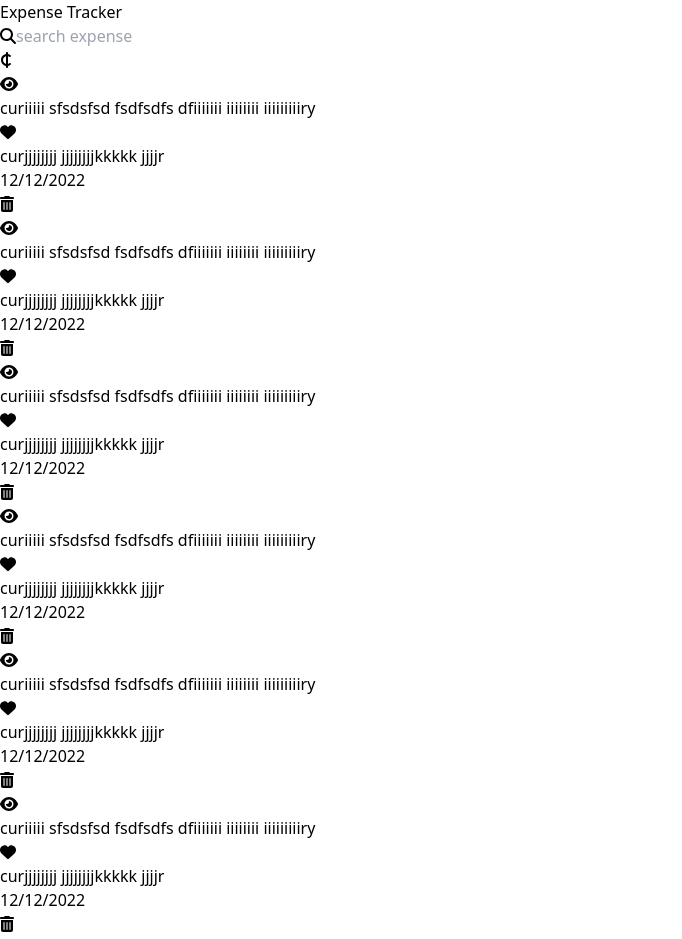
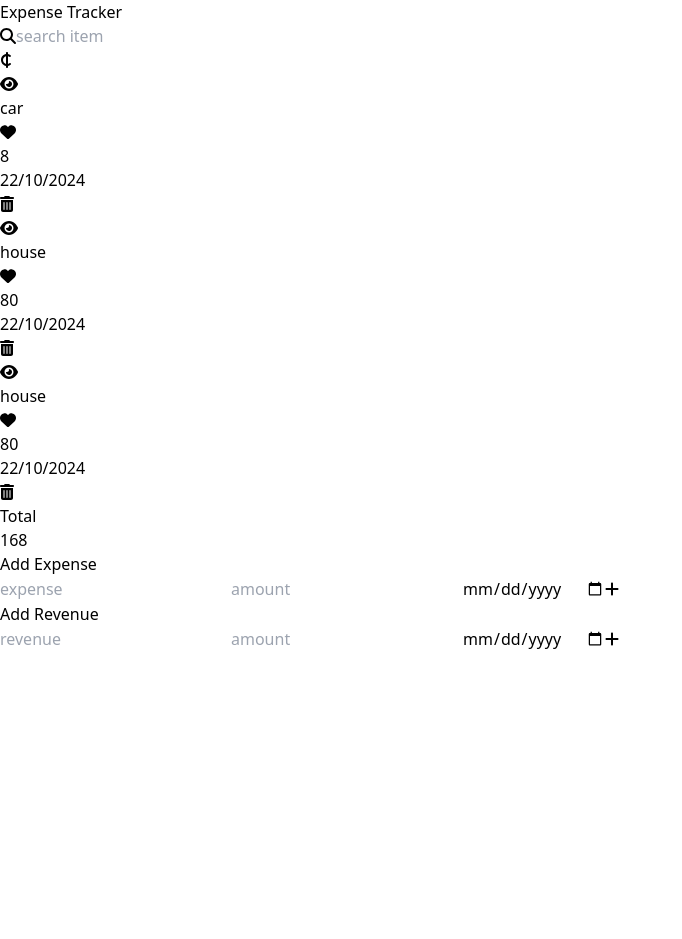
Before and after one commit to richardayikwei/expense-tracker, a React (Vite) app: page / in a window 1280 px wide. Shown: the top 939 px of the page, without its empty margins (0-682 px from the left). After the commit the page ends 800 px from the top, so only its background shows below. Built offline with nearby package versions, Linux system fonts and the light colour scheme.

Commit message:
interactivity of display

```diff
--- a/src/app/App.tsx
+++ b/src/app/App.tsx
@@ -1,9 +1,17 @@
 import { useState } from "react";
 import DisplayCard from "../components/DisplayCard";
 import InputCard from "../components/InputCard";
+import { useSelector } from "react-redux";
+import { selectExpenditure } from "../features/expense/expenditureSlice";
+import {
+  deleteExpenditure,
+  toggleHidden,
+  toggleLike,
+} from "../features/expense/expenditureSlice";
 
 function App() {
   const [count, setCount] = useState(0);
+  const expenditure = useSelector(selectExpenditure);
 
   return (
     <>
@@ -12,7 +20,12 @@ function App() {
       </header>
       <main>
         <div className="flex max-w-[72rem] justify-between mx-auto">
-          <DisplayCard />
+          <DisplayCard
+            tracked={expenditure}
+            actions={deleteExpenditure}
+            toggleLike={toggleLike}
+            toggleHidden={toggleHidden}
+          />
           <InputCard />
         </div>
       </main>
--- a/src/components/DisplayCard.tsx
+++ b/src/components/DisplayCard.tsx
@@ -1,11 +1,30 @@
 import { FontAwesomeIcon } from "@fortawesome/react-fontawesome";
 import { faMagnifyingGlass } from "@fortawesome/free-solid-svg-icons";
 import { faEye } from "@fortawesome/free-solid-svg-icons";
+import { faEyeSlash } from "@fortawesome/free-solid-svg-icons";
 import { faTrashCan } from "@fortawesome/free-solid-svg-icons";
 import { faHeart } from "@fortawesome/free-solid-svg-icons";
 import { faCediSign } from "@fortawesome/free-solid-svg-icons";
+import { faHeartCrack } from "@fortawesome/free-solid-svg-icons";
+import { useDispatch } from "react-redux";
+import { ActionCreatorWithPayload } from "@reduxjs/toolkit";
+import { State } from "../type/typeInterface";
 
-const DisplayCard = () => {
+type TrackedProps = {
+  tracked: State[];
+  actions: ActionCreatorWithPayload<number, "expenditure/deleteExpenditure">;
+  toggleLike: ActionCreatorWithPayload<number, "expenditure/toggleLike">;
+  toggleHidden: ActionCreatorWithPayload<number, "expenditure/toggleHidden">;
+};
+
+const DisplayCard = ({
+  tracked,
+  actions,
+  toggleLike,
+  toggleHidden,
+}: TrackedProps) => {
+  const dispatch = useDispatch();
+  const total = tracked.map((item) => item.amount).reduce((a, b) => a + b, 0);
   return (
     <div>
       <div className="border h-[40rem] w-[40rem] border-black mt-40 rounded-2xl bg-slate-300">
@@ -16,7 +35,7 @@ const DisplayCard = () => {
           />
           <input
             type="text"
-            placeholder="search expense"
+            placeholder="search item"
             className="border border-black mt-6 rounded-2xl h-10 placeholder:text-center"
           />
         </div>
@@ -28,118 +47,54 @@ const DisplayCard = () => {
           <FontAwesomeIcon icon={faCediSign} />
         </div>
         <div className="overflow-y-auto h-[28rem]">
-          <div className="md:grid md:grid-cols-9 mx-6">
-            <div>
-              <FontAwesomeIcon icon={faEye} />
-            </div>
-            <div className="col-span-2">
-              curiiiii sfsdsfsd fsdfsdfs dfiiiiiii iiiiiiii iiiiiiiiiry
-            </div>
-            <div className="">
-              <FontAwesomeIcon icon={faHeart} />
-            </div>
-            <div className="col-span-2">curjjjjjjjj jjjjjjjjkkkkk jjjjr</div>
-            <div className="col-span-2">12/12/2022</div>
-            <div>
-              <FontAwesomeIcon icon={faTrashCan} />
-            </div>
-          </div>
-          <div className="md:grid md:grid-cols-9 mx-6">
-            <div>
-              <FontAwesomeIcon icon={faEye} />
-            </div>
-            <div className="col-span-2">
-              curiiiii sfsdsfsd fsdfsdfs dfiiiiiii iiiiiiii iiiiiiiiiry
-            </div>
-            <div className="">
-              <FontAwesomeIcon icon={faHeart} />
-            </div>
-            <div className="col-span-2">curjjjjjjjj jjjjjjjjkkkkk jjjjr</div>
-            <div className="col-span-2">12/12/2022</div>
-            <div>
-              <FontAwesomeIcon icon={faTrashCan} />
-            </div>
-          </div>
-          <div className="md:grid md:grid-cols-9 mx-6">
-            <div>
-              <FontAwesomeIcon icon={faEye} />
-            </div>
-            <div className="col-span-2">
-              curiiiii sfsdsfsd fsdfsdfs dfiiiiiii iiiiiiii iiiiiiiiiry
-            </div>
-            <div className="">
-              <FontAwesomeIcon icon={faHeart} />
-            </div>
-            <div className="col-span-2">curjjjjjjjj jjjjjjjjkkkkk jjjjr</div>
-            <div className="col-span-2">12/12/2022</div>
-            <div>
-              <FontAwesomeIcon icon={faTrashCan} />
-            </div>
-          </div>
-          <div className="md:grid md:grid-cols-9 mx-6">
-            <div>
-              <FontAwesomeIcon icon={faEye} />
-            </div>
-            <div className="col-span-2">
-              curiiiii sfsdsfsd fsdfsdfs dfiiiiiii iiiiiiii iiiiiiiiiry
-            </div>
-            <div className="">
-              <FontAwesomeIcon icon={faHeart} />
-            </div>
-            <div className="col-span-2">curjjjjjjjj jjjjjjjjkkkkk jjjjr</div>
-            <div className="col-span-2">12/12/2022</div>
-            <div>
-              <FontAwesomeIcon icon={faTrashCan} />
-            </div>
-          </div>
-          <div className="md:grid md:grid-cols-9 mx-6">
-            <div>
-              <FontAwesomeIcon icon={faEye} />
-            </div>
-            <div className="col-span-2">
-              curiiiii sfsdsfsd fsdfsdfs dfiiiiiii iiiiiiii iiiiiiiiiry
-            </div>
-            <div className="">
-              <FontAwesomeIcon icon={faHeart} />
-            </div>
-            <div className="col-span-2">curjjjjjjjj jjjjjjjjkkkkk jjjjr</div>
-            <div className="col-span-2">12/12/2022</div>
-            <div>
-              <FontAwesomeIcon icon={faTrashCan} />
-            </div>
-          </div>
-          <div className="md:grid md:grid-cols-9 mx-6">
-            <div>
-              <FontAwesomeIcon icon={faEye} />
-            </div>
-            <div className="col-span-2">
-              curiiiii sfsdsfsd fsdfsdfs dfiiiiiii iiiiiiii iiiiiiiiiry
-            </div>
-            <div className="">
-              <FontAwesomeIcon icon={faHeart} />
-            </div>
-            <div className="col-span-2">curjjjjjjjj jjjjjjjjkkkkk jjjjr</div>
-            <div className="col-span-2">12/12/2022</div>
-            <div>
-              <FontAwesomeIcon icon={faTrashCan} />
-            </div>
-          </div>
-          <div className="md:grid md:grid-cols-9 mx-6">
-            <div>
-              <FontAwesomeIcon icon={faEye} />
-            </div>
-            <div className="col-span-2">
-              curiiiii sfsdsfsd fsdfsdfs dfiiiiiii iiiiiiii iiiiiiiiiry
-            </div>
-            <div className="">
-              <FontAwesomeIcon icon={faHeart} />
-            </div>
-            <div className="col-span-2">curjjjjjjjj jjjjjjjjkkkkk jjjjr</div>
-            <div className="col-span-2">12/12/2022</div>
-            <div>
-              <FontAwesomeIcon icon={faTrashCan} />
-            </div>
-          </div>
+          {tracked.map((item, idx) => {
+            let opacity, hideTitle, hideEyed, title;
+            item.hidden === true
+              ? ((hideTitle = "show"),
+                (hideEyed = faEyeSlash),
+                (title = "************"))
+              : ((hideTitle = "hide"), (hideEyed = faEye), (title = item.item));
+
+            let likeTitle, likeHeart;
+            item.liked === true
+              ? ((likeHeart = faHeart), (likeTitle = "Liked"))
+              : ((likeHeart = faHeartCrack), (likeTitle = "UnLiked"));
+            return (
+              <div
+                className="md:grid md:grid-cols-9 mx-6"
+                key={item.item + idx}
+              >
+                <button
+                  type="button"
+                  title={hideTitle}
+                  onClick={() => dispatch(toggleHidden(idx))}
+                >
+                  <FontAwesomeIcon icon={hideEyed} />
+                </button>
+                <div className="col-span-2">{title}</div>
+
+                <button
+                  type="button"
+                  title={likeTitle}
+                  onClick={() => dispatch(toggleLike(idx))}
+                >
+                  <FontAwesomeIcon icon={likeHeart} />
+                </button>
+
+                <div className="col-span-2">{item.amount}</div>
+                <div className="col-span-2">{item.date}</div>
+
+                <button
+                  className="w-5 h-5"
+                  title="delete"
+                  type="button"
+                  onClick={() => dispatch(actions(idx))}
+                >
+                  <FontAwesomeIcon icon={faTrashCan} />
+                </button>
+              </div>
+            );
+          })}
         </div>
 
         <div className="md:grid md:grid-cols-9 mx-6 bottom-20 left-32">
@@ -147,7 +102,7 @@ const DisplayCard = () => {
           <div>Total</div>
           <div></div>
           <div></div>
-          <div>80</div>
+          <div>{total}</div>
         </div>
       </div>
     </div>
--- a/src/features/expense/expenditureSlice.ts
+++ b/src/features/expense/expenditureSlice.ts
@@ -1,31 +1,40 @@
 import { createSlice } from "@reduxjs/toolkit";
 import { PayloadAction } from "@reduxjs/toolkit";
+import { RootState } from "../../app/store";
+import { State } from "../../type/typeInterface";
 
-interface ExpenseState {
-    expense: string;
-    amount: number;
-    date: string;
-}
+type RootExpenseState = State[];
 
-type RootExpenseState = ExpenseState[];
 
 const initialState: RootExpenseState = [
-    { expense: 'car', amount: 8, date: '22/10/2024' },
-    { expense: 'house', amount: 80, date: '22/10/2024' }
+    { item: 'car', amount: 8, date: '22/10/2024', liked: true, hidden: false },
+    { item: 'house', amount: 80, date: '22/10/2024', liked: true, hidden: false },
+    { item: 'house', amount: 80, date: '22/10/2024', liked: true, hidden: false },
 ]
 
 export const expenditureSlice = createSlice({
     name: 'expenditure',
     initialState,
     reducers: {
-        AddExpenditure: (state, action: PayloadAction<ExpenseState>) => {
+        AddExpenditure: (state, action: PayloadAction<State>) => {
             state.push(action.payload)
         },
         deleteExpenditure: (state, action: PayloadAction<number>) => {
-            state.filter((entry, index) => index !== action.payload)
-        }
+            return state.filter((entry, index) => index !== action.payload)
+        },
+        toggleLike: (state, action: PayloadAction<number>) => {
+            state[action.payload].liked === true ?
+                state[action.payload].liked = false :
+                state[action.payload].liked = true;
+        },
+        toggleHidden: (state, action: PayloadAction<number>) => {
+            state[action.payload].hidden === true ?
+                state[action.payload].hidden = false :
+                state[action.payload].hidden = true;
+        },
     }
 });
 
-export const { AddExpenditure, deleteExpenditure } = expenditureSlice.actions;
+export const { AddExpenditure, deleteExpenditure, toggleLike, toggleHidden } = expenditureSlice.actions;
+export const selectExpenditure = (state: RootState) => state.expenditure;
 export default expenditureSlice.reducer;
--- /dev/null
+++ b/src/type/typeInterface.ts
@@ -0,0 +1,7 @@
+export interface State {
+    item: string;
+    amount: number;
+    date: string;
+    liked: boolean;
+    hidden: boolean;
+}
```
